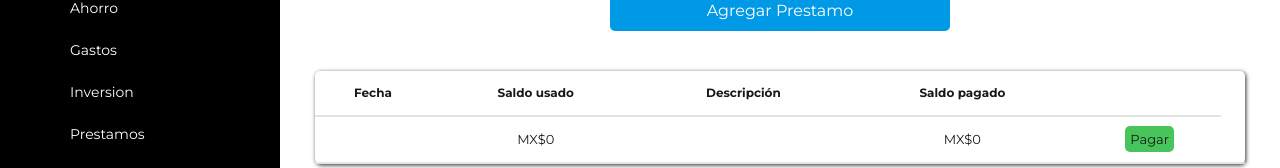
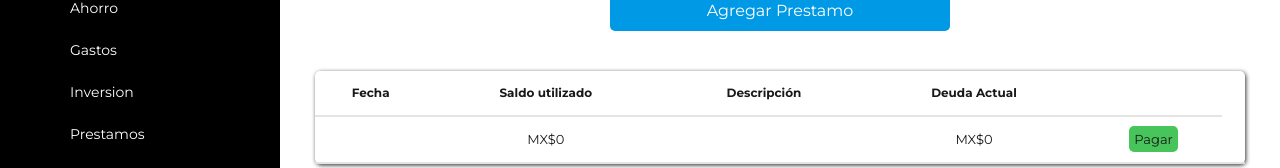
Before and after one commit to pastelin/sgah-app, a React (Vite) app: page / in a window 1280 px wide. Shown: the part 271-439 px from the top of the page. Built offline with nearby package versions, Linux system fonts and the light colour scheme; no server answers.

Commit message:
fix: Actualizar cabeceras y calculo de Prestamo
Actualiza leyenda de cabecera y titulo, cambia el monto pagado por la deuda a pagar

```diff
--- a/src/hooks/store/useSgahPrestamoStore.js
+++ b/src/hooks/store/useSgahPrestamoStore.js
@@ -99,8 +99,6 @@ export const useSgahPrestamoStore = () => {
 				montoPagado,
 			});
 
-			console.log(data);
-
 			// Actualiza saldos para (Gastos, Ahorro y Prestamo)
 			startSubtractingSaldoDisponibleGasto(montoPagado);
 			dispatch(onSubtractSaldoUtilizado(montoPagado));
--- a/src/sgah/components/TableSgahPrestamo.jsx
+++ b/src/sgah/components/TableSgahPrestamo.jsx
@@ -16,9 +16,9 @@ export const TableSgahPrestamo = () => {
 					<thead>
 						<tr>
 							<th>Fecha</th>
-							<th>Saldo usado</th>
+							<th>Saldo utilizado</th>
 							<th>Descripción</th>
-							<th>Saldo pagado</th>
+							<th>Deuda Actual</th>
 							<th></th>
 						</tr>
 					</thead>
@@ -29,7 +29,9 @@ export const TableSgahPrestamo = () => {
 								<td>{prestamo.fechaCreacion}</td>
 								<td>{formatCurrency(prestamo.montoPrestado)}</td>
 								<td>{prestamo.descripcion}</td>
-								<td>{formatCurrency(prestamo.montoPagado)}</td>
+								<td>
+									{formatCurrency(prestamo.montoPrestado - prestamo.montoPagado)}
+								</td>
 								<td>
 									<a
 										onClick={() => handleOpenFormUpdatePrestamo(prestamo.folio)}
--- a/src/sgah/pages/SgahPrestamosPage.jsx
+++ b/src/sgah/pages/SgahPrestamosPage.jsx
@@ -33,7 +33,7 @@ export const SgahPrestamosPage = () => {
 
 				<div className="contenedor__montos">
 					<h3>
-						Saldo utilizado: <span>{saldoUtilizado}</span>
+						Deuda Actual: <span>{saldoUtilizado}</span>
 					</h3>
 				</div>
 
```
